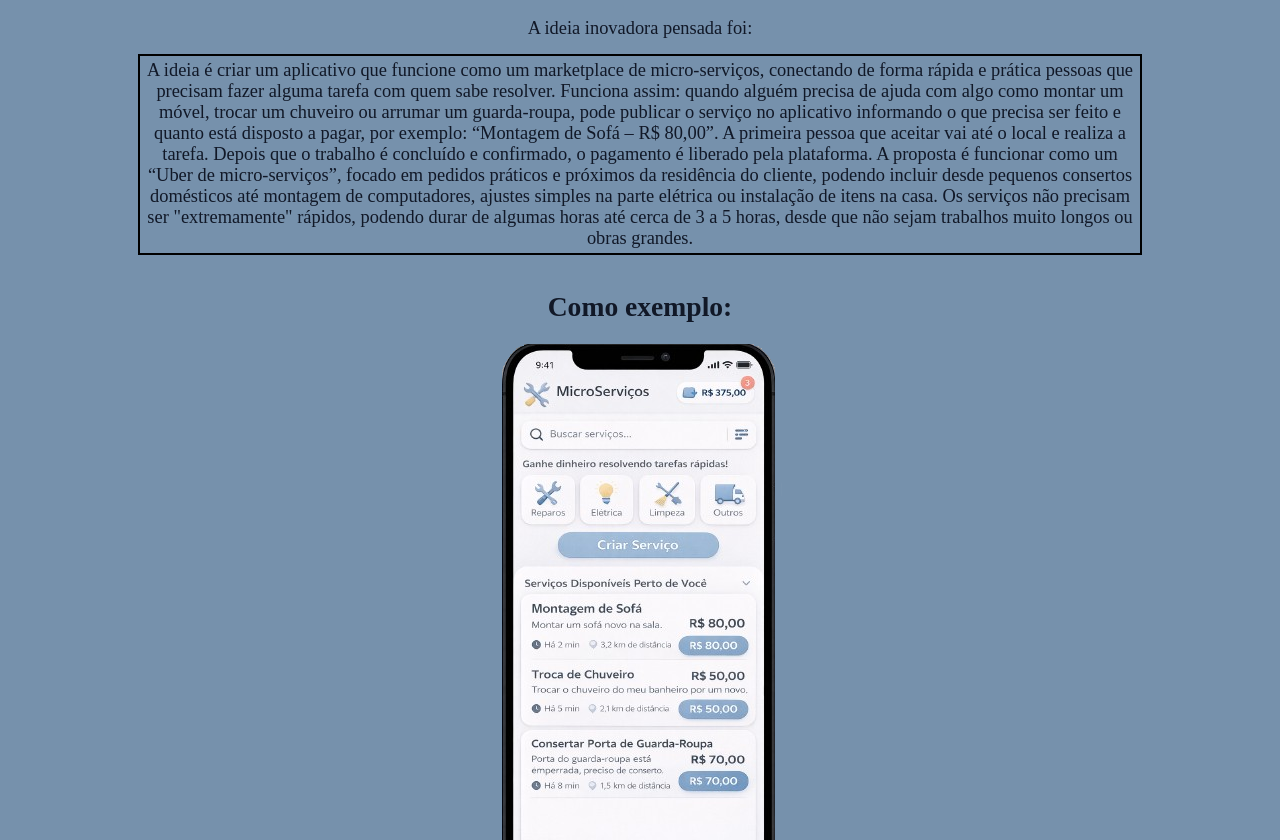
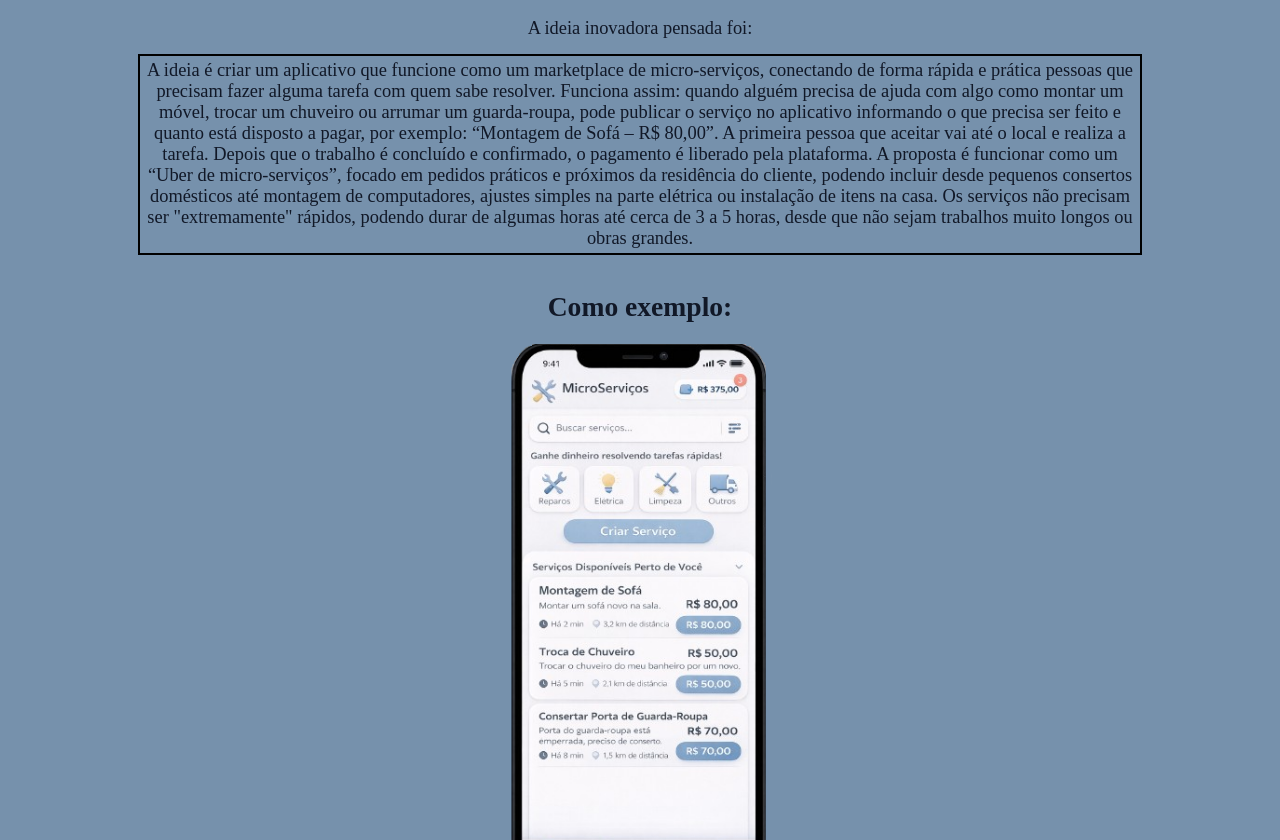
Before and after one commit to luizz09/projeto_inov, a plain HTML site: page index.html in a window 1280 px wide. Shown: the part 112-952 px from the top of the page. Drawn offline with Linux system fonts and the light colour scheme.

Commit message:
versão final

```diff
--- a/css/style.css
+++ b/css/style.css
@@ -94,7 +94,12 @@ hr{
     width: 30%;
 }
 
+.imagem img{
+    display: block;
+    margin: 0 auto;
+    width: 380px;
+}
+
 .cima{
-    /* margin-top: 3px; */
     padding: 8px;
 }
--- a/index.html
+++ b/index.html
@@ -26,7 +26,9 @@
         <br>
         <h2>Como exemplo:</h2>
         <br>
-        <img src="./img/exemplo.png" alt="Demonstração de projeto">
+        <div class="imagem">
+            <img src="./img/exemplo.png" alt="Demonstração de projeto">
+        </div>
     </main>
     <footer>
         <div class="linkgithub">
```
